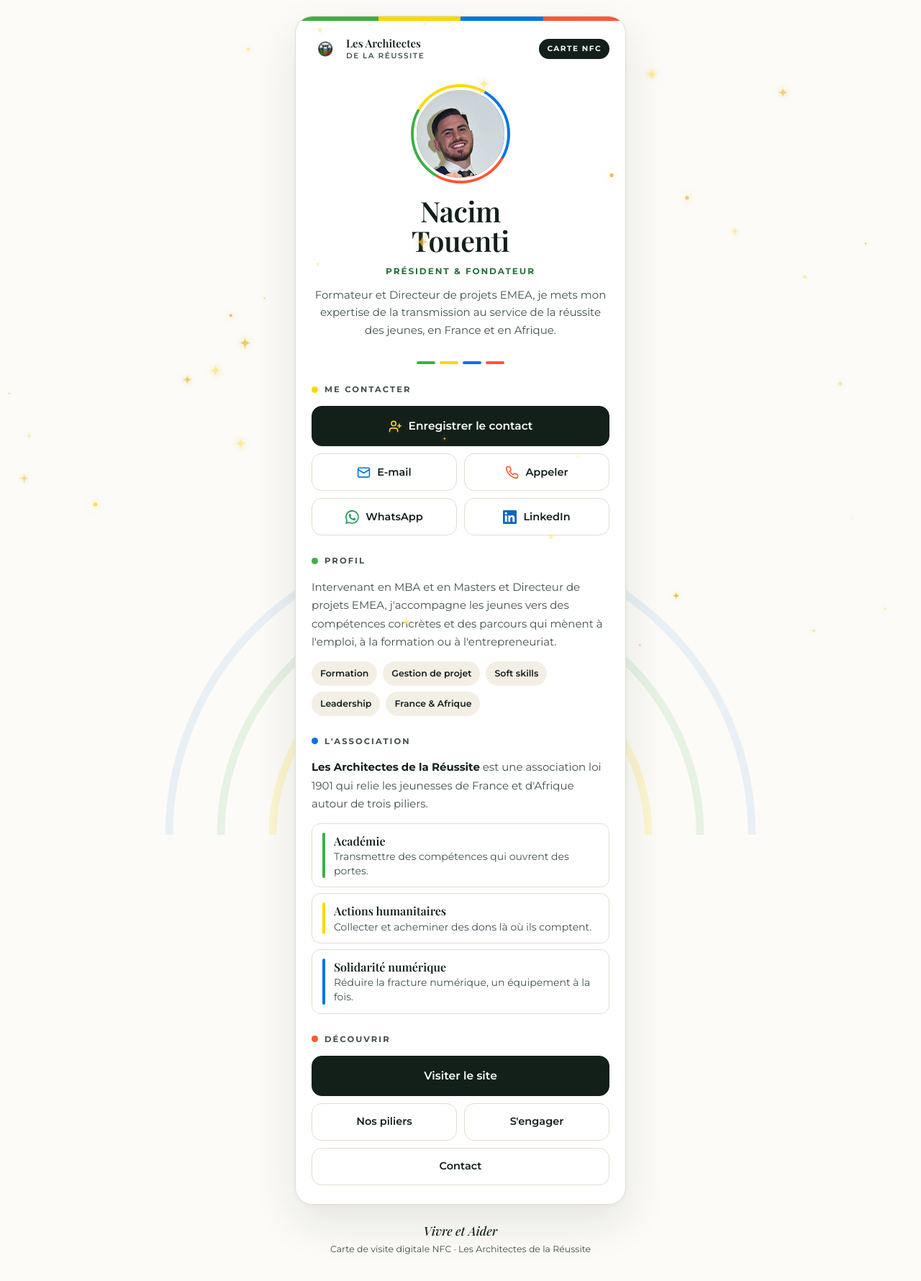
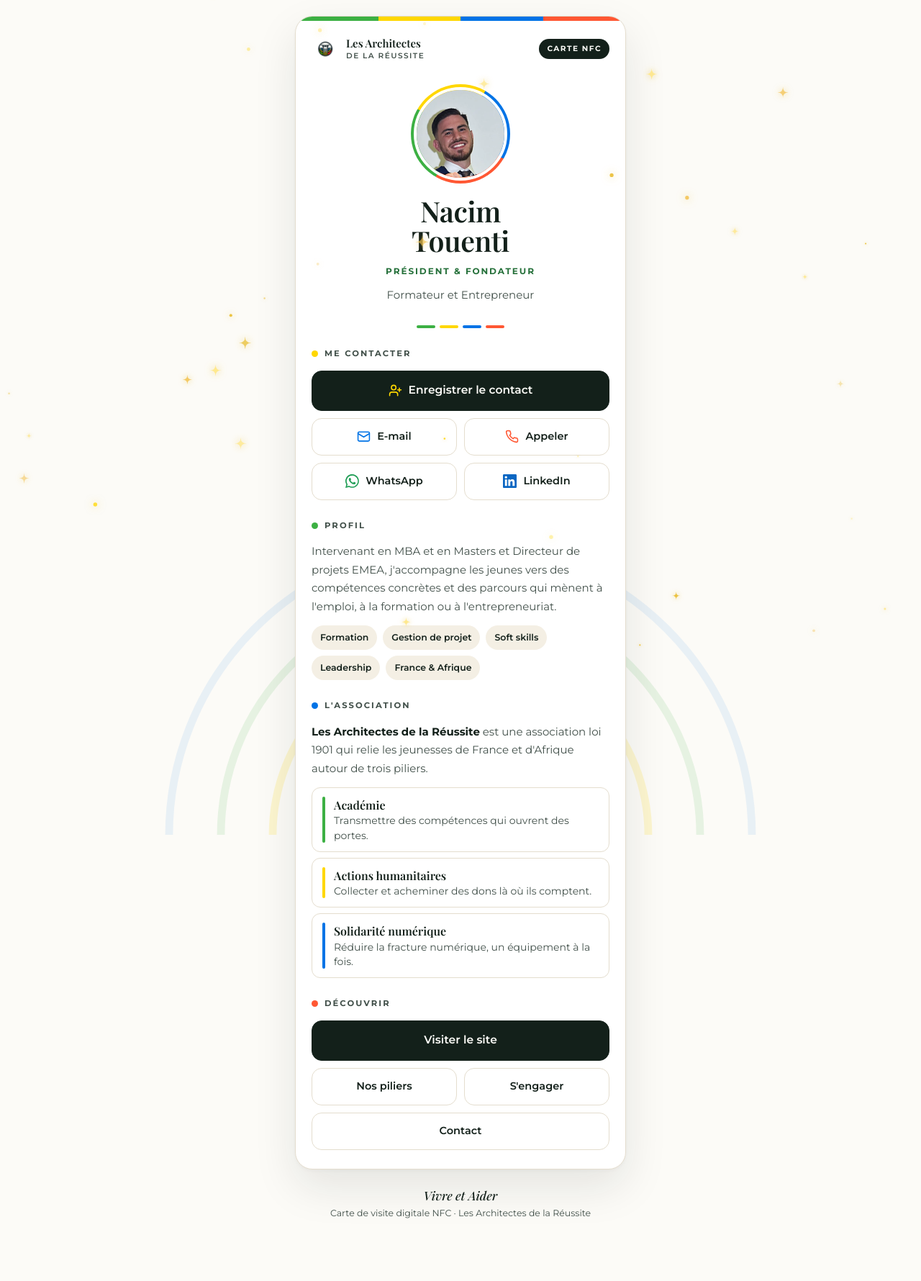
Before and after one commit to Nacimuus/architectes-reussite-site, a Jekyll site: the page carte/nacim-w7iirn/index.html, which Jekyll copies as it is, in a window 1280 px wide. Shown: the whole page at 72% size. Built offline with Jekyll 4.4.1, drawn with Linux system fonts in a browser that asks for light colours; after the commit the page ends 1731 px from its top, so only the background shows below that.

Commit message:
Carte NFC Nacim : intro écran et logo coupés en deux, accroche Formateur et Entrepreneur
Co-Authored-By: Claude Opus 5.5 <noreply@anthropic.com>
Claude-Session: https://claude.ai/code/session_019TyHifCVnP857FwxBEC1RT

```diff
--- a/assets/css/carte.css
+++ b/assets/css/carte.css
@@ -23,21 +23,24 @@ a{color:inherit;text-decoration:none}
 p,h1,h2{margin:0}
 :focus-visible{outline:3px solid var(--blue);outline-offset:3px;border-radius:6px}
 
-/* ---------- Intro (ouverture façon rideau) ---------- */
-.nfc-intro{position:fixed;inset:0;z-index:100;pointer-events:none;animation:nfc-hide 0s linear 2.1s forwards}
-.nfc-intro-panel{position:absolute;top:0;bottom:0;width:50.5%;background:var(--ink)}
-.nfc-intro-panel-left{left:0;animation:nfc-left .75s cubic-bezier(.77,0,.18,1) 1.25s forwards}
-.nfc-intro-panel-right{right:0;animation:nfc-right .75s cubic-bezier(.77,0,.18,1) 1.25s forwards}
-.nfc-intro-content{position:absolute;inset:0;display:flex;flex-direction:column;align-items:center;justify-content:center;gap:14px;text-align:center;padding:24px;animation:nfc-out .35s ease 1.05s forwards}
-.nfc-intro-logo{width:96px;height:96px;overflow:hidden;border-radius:50%;background:var(--ivory);display:grid;place-items:center;opacity:0;transform:scale(.86);animation:nfc-pop .6s cubic-bezier(.2,.8,.2,1) .15s forwards}
-.nfc-intro-logo img{width:150px;height:150px;max-width:none}
+/* ---------- Intro : l'écran se coupe en deux, le logo aussi ---------- */
+.nfc-intro{position:fixed;inset:0;z-index:100;pointer-events:none;animation:nfc-hide 0s linear 2.2s forwards}
+.nfc-intro-panel{position:absolute;top:0;bottom:0;width:50%;background:var(--ink);overflow:hidden}
+.nfc-intro-panel-left{left:0;box-shadow:1px 0 0 var(--ink);animation:nfc-left .85s cubic-bezier(.77,0,.18,1) 1.3s forwards}
+.nfc-intro-panel-right{right:0;animation:nfc-right .85s cubic-bezier(.77,0,.18,1) 1.3s forwards}
+/* un logo complet par panneau, centré sur la ligne de coupe : chaque panneau n'en montre qu'une moitié */
+.nfc-intro-logo{position:absolute;top:50%;width:112px;height:112px;margin-top:-96px;border-radius:50%;background:var(--ivory);display:grid;place-items:center;overflow:hidden;opacity:0;transform:scale(.86);animation:nfc-pop .6s cubic-bezier(.2,.8,.2,1) .15s forwards}
+.nfc-intro-panel-left .nfc-intro-logo{right:-56px}
+.nfc-intro-panel-right .nfc-intro-logo{left:-56px}
+.nfc-intro-logo img{position:absolute;left:50%;top:50%;width:176px;height:176px;max-width:none;transform:translate(-50%,-50%)}
+.nfc-intro-content{position:absolute;left:0;right:0;top:calc(50% + 34px);display:flex;flex-direction:column;align-items:center;gap:12px;text-align:center;padding:0 24px;animation:nfc-out .3s ease 1.05s forwards}
 .nfc-intro-name{font-family:'Playfair Display',serif;font-size:1.7rem;font-weight:600;color:#fff;opacity:0;animation:nfc-up .55s ease .45s forwards}
 .nfc-intro-subtitle{font-size:11.5px;font-weight:600;letter-spacing:.2em;text-transform:uppercase;color:var(--gold);opacity:0;animation:nfc-up .55s ease .6s forwards}
-.nfc-intro-bars{display:flex;gap:6px;margin-top:4px;opacity:0;animation:nfc-up .55s ease .75s forwards}
+.nfc-intro-bars{display:flex;gap:6px;margin-top:2px;opacity:0;animation:nfc-up .55s ease .75s forwards}
 .nfc-intro-bars i{width:22px;height:4px;border-radius:2px}
 @keyframes nfc-left{to{transform:translateX(-101%)}}
 @keyframes nfc-right{to{transform:translateX(101%)}}
-@keyframes nfc-out{to{opacity:0;transform:scale(.96)}}
+@keyframes nfc-out{to{opacity:0;transform:translateY(6px)}}
 @keyframes nfc-pop{to{opacity:1;transform:scale(1)}}
 @keyframes nfc-up{from{opacity:0;transform:translateY(8px)}to{opacity:1;transform:none}}
 @keyframes nfc-hide{to{visibility:hidden}}
@@ -48,7 +51,7 @@ p,h1,h2{margin:0}
 .nfc-arcs-top{bottom:auto;top:-420px;transform:translateX(-50%) rotate(180deg);opacity:.7}
 
 /* ---------- Carte ---------- */
-.nfc-card{position:relative;z-index:1;width:100%;max-width:460px;background:#fff;border:1px solid var(--line);border-radius:24px;box-shadow:0 24px 60px rgba(19,32,26,.10),0 2px 6px rgba(19,32,26,.04);overflow:hidden;opacity:0;transform:translateY(18px);animation:nfc-card .7s cubic-bezier(.2,.8,.2,1) 1.55s forwards}
+.nfc-card{position:relative;z-index:1;width:100%;max-width:460px;background:#fff;border:1px solid var(--line);border-radius:24px;box-shadow:0 24px 60px rgba(19,32,26,.10),0 2px 6px rgba(19,32,26,.04);overflow:hidden;opacity:0;transform:translateY(18px);animation:nfc-card .7s cubic-bezier(.2,.8,.2,1) 1.5s forwards}
 @keyframes nfc-card{to{opacity:1;transform:none}}
 .nfc-stripe{display:flex;height:6px}
 .nfc-stripe i{flex:1}
--- a/carte/nacim-w7iirn/index.html
+++ b/carte/nacim-w7iirn/index.html
@@ -17,10 +17,9 @@
 <body class="nfc-body">
 
   <div class="nfc-intro" aria-hidden="true">
-    <div class="nfc-intro-panel nfc-intro-panel-left"></div>
-    <div class="nfc-intro-panel nfc-intro-panel-right"></div>
+    <div class="nfc-intro-panel nfc-intro-panel-left"><span class="nfc-intro-logo"><img src="/assets/img/logo.png" alt=""></span></div>
+    <div class="nfc-intro-panel nfc-intro-panel-right"><span class="nfc-intro-logo"><img src="/assets/img/logo.png" alt=""></span></div>
     <div class="nfc-intro-content">
-      <span class="nfc-intro-logo"><img src="/assets/img/logo.png" alt=""></span>
       <span class="nfc-intro-name">Nacim Touenti</span>
       <span class="nfc-intro-subtitle">Les Architectes de la Réussite</span>
       <span class="nfc-intro-bars"><i class="c-green"></i><i class="c-gold"></i><i class="c-blue"></i><i class="c-red"></i></span>
@@ -57,7 +56,7 @@
           </div>
           <h1 class="nfc-name">Nacim<br>Touenti</h1>
           <p class="nfc-title">Président &amp; fondateur</p>
-          <p class="nfc-tagline">Formateur et Directeur de projets EMEA, je mets mon expertise de la transmission au service de la réussite des jeunes, en France et en Afrique.</p>
+          <p class="nfc-tagline">Formateur et Entrepreneur</p>
         </section>
 
         <div class="nfc-divider" aria-hidden="true"><i class="c-green"></i><i class="c-gold"></i><i class="c-blue"></i><i class="c-red"></i></div>
```
